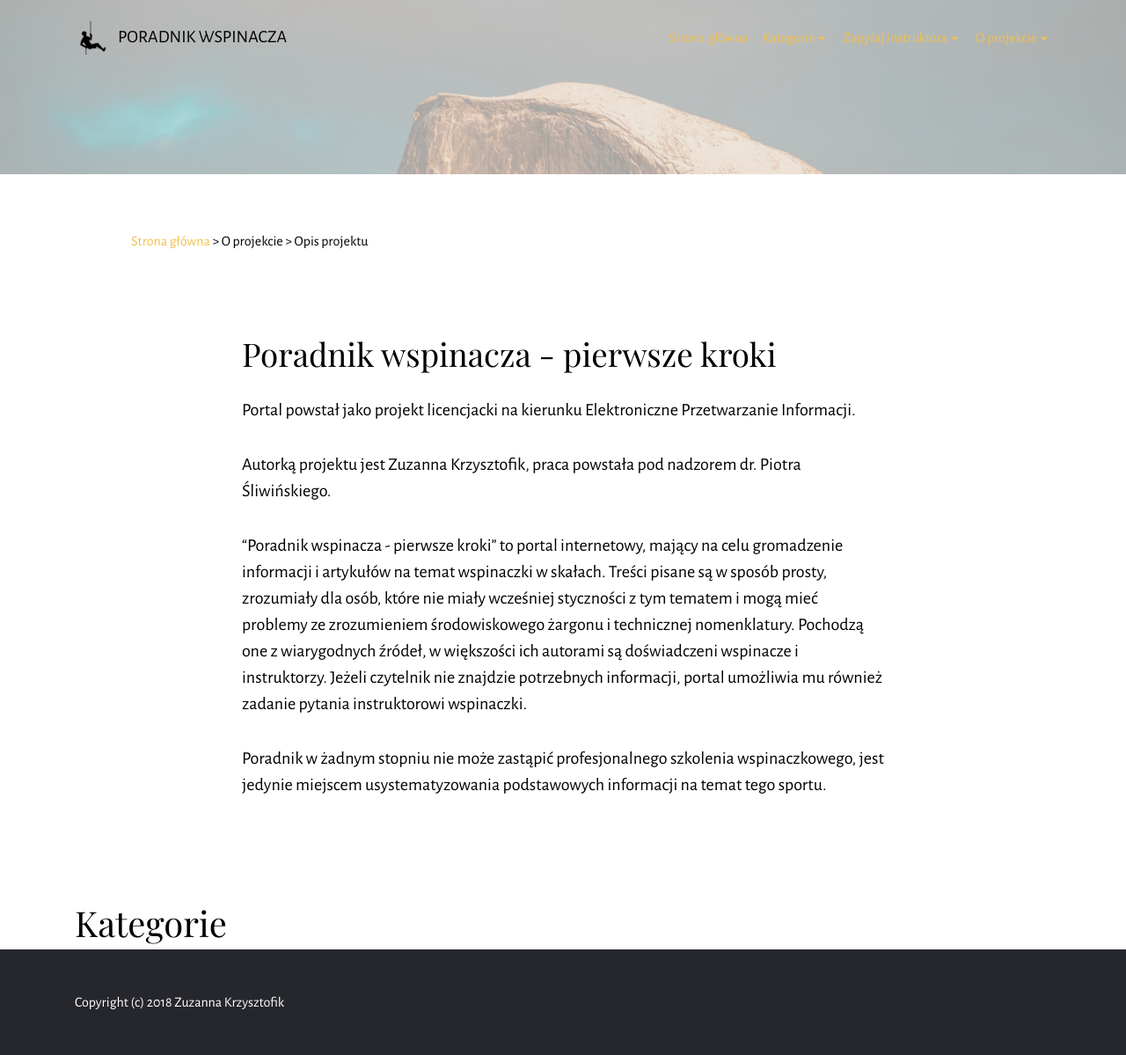
After one commit to Zu95/microblog, a Django app: template ClimbingABC/templates/project.html in a window 1280 px wide. The commit adds this page. Shown: the whole page at 88% size. Run offline with Django 3.2, Linux system fonts and the light colour scheme; the template is opened without the code that fills it, so the values that code supplies are empty; some libraries are stand-ins or nearby versions.

Commit message:
minor fixtures

```diff
--- a/ClimbingABC/__init__.py
+++ b/ClimbingABC/__init__.py
@@ -0,0 +1 @@
+default_app_config = 'ClimbingABC.apps.ClimbingabcConfig'
--- a/ClimbingABC/apps.py
+++ b/ClimbingABC/apps.py
@@ -3,3 +3,4 @@ from django.apps import AppConfig
 
 class ClimbingabcConfig(AppConfig):
     name = 'ClimbingABC'
+    verbose_name = "Poradnik wspinacza"
--- a/ClimbingABC/forms.py
+++ b/ClimbingABC/forms.py
@@ -6,4 +6,4 @@ class QuestionForm(forms.ModelForm):
 
     class Meta:
         model = QuestionAnswer
-        fields = ('question', 'author',)
+        fields = ('title', 'question', 'author',)
--- a/ClimbingABC/templates/article.html
+++ b/ClimbingABC/templates/article.html
@@ -17,7 +17,7 @@
     {% block breadcrumbs %}
         <div class="container">
             <div class="col-sm-8 mbr-inner-padding mbr-table-cell-lg">
-                <p><a href="{% url 'index' %}">Home</a> &gt; <a href="{% url 'category' category_id=current_category.id %}">{{ current_category.name }}</a> &gt; {{ post.title }}</p>
+                <p><a href="{% url 'index' %}">Strona główna</a> &gt; <a href="{% url 'category' category_id=current_category.id %}">{{ current_category.name }}</a> &gt; {{ post.title }}</p>
             </div>
         </div>
     {% endblock %}
@@ -35,7 +35,7 @@
             </div>
     <div class="container">
         <div class="row">
-            <div class="col-md-8 col-md-offset-2 lead"><p>{{ post.text|linebreaksbr }}.</p></div>
+            <div class="col-md-8 col-md-offset-2 lead">{{ post.text|safe }}.</div>
         </div>
     </div>
 </section>
--- a/ClimbingABC/templates/category.html
+++ b/ClimbingABC/templates/category.html
@@ -18,7 +18,7 @@
     {% block breadcrumbs %}
         <div class="container">
             <div class="col-sm-8 mbr-inner-padding mbr-table-cell-lg">
-                <p><a href="{% url 'index' %}">Home</a> &gt; {{ current_category.name }}</p>
+                <p><a href="{% url 'index' %}">Strona główna</a> &gt; {{ current_category.name }}</p>
             </div>
         </div>
     {% endblock %}
--- a/ClimbingABC/templates/navigation.html
+++ b/ClimbingABC/templates/navigation.html
@@ -32,8 +32,8 @@
             </li>
             <li class="nav-item dropdown open"><a class="nav-link link dropdown-toggle" data-toggle="dropdown-submenu" href="#" aria-expanded="true">O projekcie</a>
                 <div class="dropdown-menu">
-                    <a class="dropdown-item" href="#">Źródła informacji</a>
-                    <a class="dropdown-item" href="#">O mnie</a></div>
+                    <a class="dropdown-item" href="{% url 'project' %}">Opis projektu</a>
+                    <a class="dropdown-item" href="{% url 'sources' %}">Źródła informacji</a></div>
             </li>
             </ul>
 
--- /dev/null
+++ b/ClimbingABC/templates/project.html
@@ -0,0 +1,60 @@
+{% extends 'main.html' %}
+{% load static %}
+
+{% block home %}
+    <title>O projekcie</title>
+{% endblock %}
+{% block navigation %}
+{% include 'navigation.html' with categories=categories %}
+{% endblock %}
+{% block content %}
+
+    <section class="mbr-section mbr-section-small mbr-parallax-background mbr-after-navbar" id="msg-box2-d" data-rv-view="143" style="background-image: url(http://wierzba.wzks.uj.edu.pl/~15_krzysztofik/Licencjat%20demo/assets/images/austin-schmid-134030-unsplash-2000x1333.jpg); padding-top: 4.5rem; padding-bottom: 4.5rem;">
+        <div class="mbr-overlay" style="opacity: 0.7; background-color: rgb(230, 224, 220);"></div>
+    </section>
+
+    <section class="mbr-section mbr-section-nopadding" id="msg-box4-j" data-rv-view="146" style="background-color: rgb(255, 255, 255); padding-top: 0rem; padding-bottom: 0rem;">
+    {% block breadcrumbs %}
+        <div class="container">
+            <div class="col-sm-8 mbr-inner-padding mbr-table-cell-lg">
+                <p><a href="{% url 'index' %}">Strona główna</a> &gt; O projekcie &gt; Opis projektu</p>
+            </div>
+        </div>
+    {% endblock %}
+    </section>
+    {% block article %}
+
+<section class="mbr-section mbr-section__container mbr-section__container--middle" id="content1-10" data-rv-view="352">
+    <div class="container">
+                <div class="row">
+                    <div class="col-md-8 col-md-offset-2">
+                        <h3 class="mbr-section-title display-4">Poradnik wspinacza - pierwsze kroki</h3>
+                    </div>
+                </div>
+            </div>
+    <div class="container">
+        <div class="row">
+            <div class="col-md-8 col-md-offset-2 lead">
+                <p>Portal powstał jako projekt licencjacki na kierunku Elektroniczne Przetwarzanie Informacji.</p>
+                <p>Autorką projektu jest Zuzanna Krzysztofik, praca powstała pod nadzorem dr. Piotra Śliwińskiego.</p>
+                <p>“Poradnik wspinacza - pierwsze kroki” to portal internetowy, mający na celu gromadzenie informacji i artykułów na temat wspinaczki w skałach.
+                    Treści pisane są w sposób prosty, zrozumiały dla osób, które nie miały wcześniej styczności z tym tematem i mogą mieć problemy ze zrozumieniem środowiskowego żargonu i technicznej nomenklatury.
+                    Pochodzą one z wiarygodnych źródeł, w większości ich autorami są doświadczeni wspinacze i instruktorzy.
+                    Jeżeli czytelnik nie znajdzie potrzebnych informacji, portal umożliwia mu również zadanie pytania instruktorowi wspinaczki.
+                    </p>
+                <p>Poradnik w żadnym stopniu nie może zastąpić profesjonalnego szkolenia wspinaczkowego,
+                    jest jedynie miejscem usystematyzowania podstawowych informacji na temat tego sportu.
+                   </p>
+
+            </div>
+        </div>
+    </div>
+</section>
+
+    {% endblock %}
+
+    {% block categories %}
+        {% include 'categories.html' with categories=categories %}
+    {% endblock %}
+
+{% endblock %}
--- a/ClimbingABC/templates/question_asked.html
+++ b/ClimbingABC/templates/question_asked.html
@@ -15,7 +15,7 @@
     {% block breadcrumbs %}
         <div class="container">
             <div class="col-sm-8 mbr-inner-padding mbr-table-cell-lg">
-                <p><a href="{% url 'index' %}">Home</a> &gt; Zadaj pytanie instruktorowi</p>
+                <p><a href="{% url 'index' %}">Strona główna</a> &gt; Zadaj pytanie instruktorowi</p>
             </div>
         </div>
     {% endblock %}
--- a/ClimbingABC/templates/slider.html
+++ b/ClimbingABC/templates/slider.html
@@ -17,7 +17,7 @@
                                             <h2 class="mbr-section-title display-1">{{ post.title }}</h2>
                                             <p class="lead">{{ post.brief }}</p>
 
-                                            <div> <a class="btn btn-lg btn-secondary-outline" href="page3.html">Czytaj dalej...</a></div>
+                                            <div> <a class="btn btn-lg btn-secondary-outline" href="{% url 'article' category_id=post.category.id post_id=post.id %}">Czytaj dalej...</a></div>
                                         </div>
                                     </div>
                                 </div>
--- a/ClimbingABC/urls.py
+++ b/ClimbingABC/urls.py
@@ -8,5 +8,7 @@ urlpatterns = [
     path('category/<int:category_id>/article/<int:post_id>', views.article, name='article'),
     path('question/', views.question, name='question'),
     path('question_asked/', views.question_asked, name='question_asked'),
-    path('questionsanswers/', views.questionanswers, name='questionanswers')
+    path('questionsanswers/', views.questionanswers, name='questionanswers'),
+    path('about/project', views.project, name='project'),
+    path('about/sources', views.sources, name='sources')
 ]
--- a/Licencjat/settings.py
+++ b/Licencjat/settings.py
@@ -25,7 +25,7 @@ SECRET_KEY = '&olqh-sq37*wk&)96)2q0+p9wh8#2ly%ilm7*w@=k9p73+jeh8'
 # SECURITY WARNING: don't run with debug turned on in production!
 DEBUG = True
 
-ALLOWED_HOSTS = ['leszczyna.wzks.uj.edu.pl']
+ALLOWED_HOSTS = ['127.0.0.1', 'leszczyna.wzks.uj.edu.pl']
 
 
 # Application definition
```
Also changed, not shown: ClimbingABC/models.py (+37 -19 lines), ClimbingABC/templates/gallery.html (+3 -6 lines), ClimbingABC/templates/question.html (+9 -3 lines), ClimbingABC/templates/questions_answers.html (+6 -3 lines), ClimbingABC/templates/sources.html (added, +51 -0 lines), ClimbingABC/views.py (+11 -1 lines), ClimbingABC/admin.py (line endings or trailing spaces).
